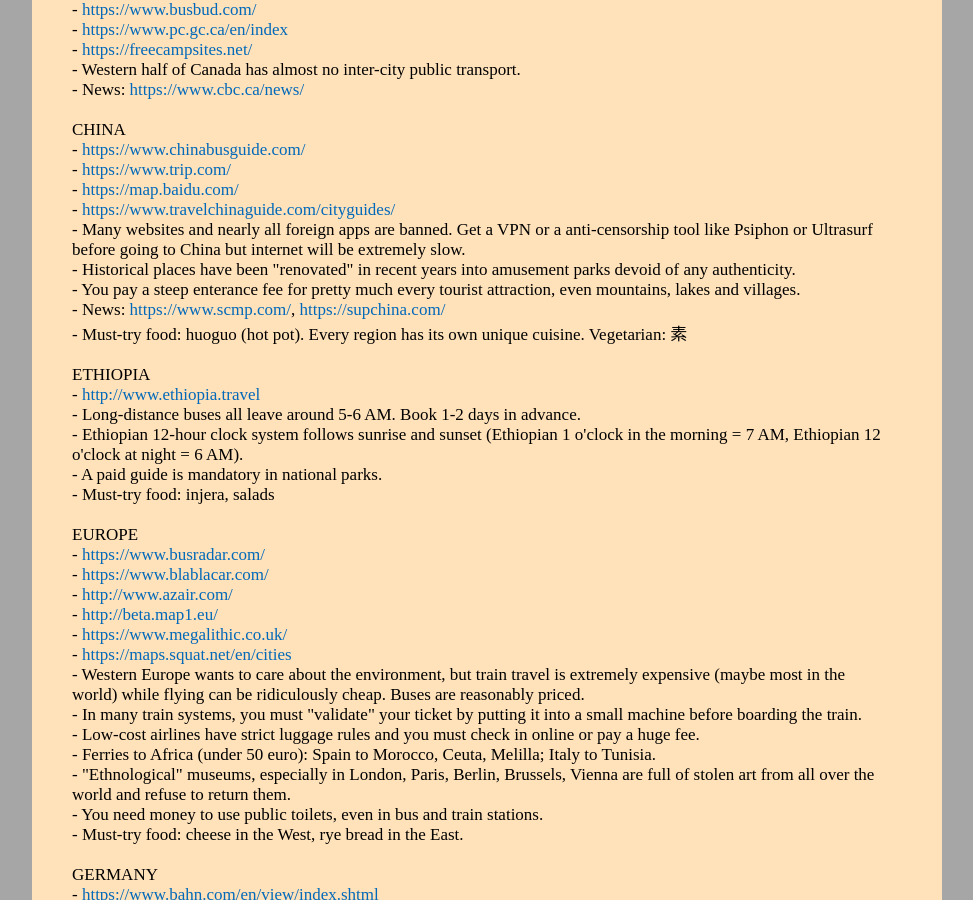
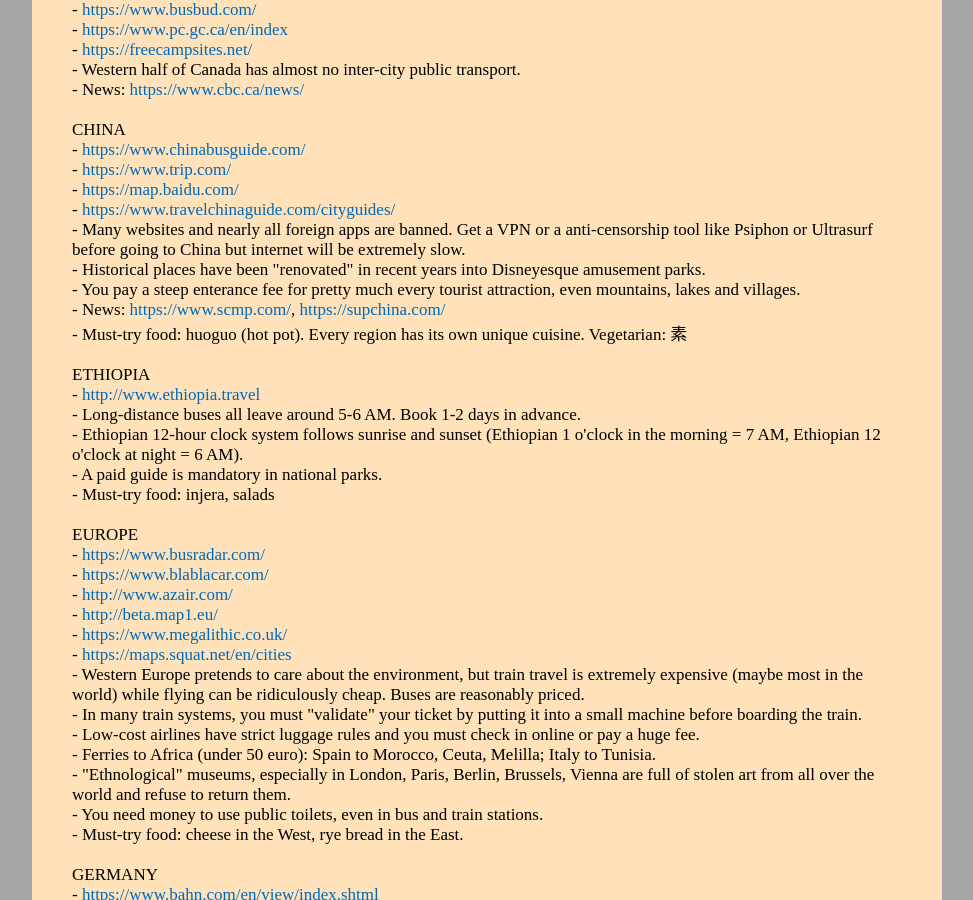
Before and after one commit to witbag/witbag.github.io, a Jekyll site: the page built from travel/notes.html, in a window 1280 px wide and 900 px high, scrolled down 824 px. Shown: the whole window, without its empty margins (153-1126 px from the left). Built offline with Jekyll 4.4.1, drawn with Linux system fonts in a browser that asks for light colours; some of the changed text lies outside the part shown.

Commit message:
Update notes.html

```diff
--- a/travel/notes.html
+++ b/travel/notes.html
@@ -52,7 +52,7 @@
 - <a href="https://map.baidu.com/" target=_blank>https://map.baidu.com/</a><br />
 - <a href="https://www.travelchinaguide.com/cityguides/" target=_blank>https://www.travelchinaguide.com/cityguides/</a><br />
 - Many websites and nearly all foreign apps are banned. Get a VPN or a anti-censorship tool like Psiphon or Ultrasurf before going to China but internet will be extremely slow.<br>
-- Historical places have been "renovated" in recent years into amusement parks devoid of any authenticity.<br>
+- Historical places have been "renovated" in recent years into Disneyesque amusement parks.<br>
 - You pay a steep enterance fee for pretty much every tourist attraction, even mountains, lakes and villages.<br>
 - News: <a href="https://www.scmp.com/" target=_blank>https://www.scmp.com/</a>, <a href="https://supchina.com/" target=_blank>https://supchina.com/</a><br />
 - Must-try food: huoguo (hot pot). Every region has its own unique cuisine. Vegetarian: 素<br>
@@ -71,7 +71,7 @@
 - <a href="http://beta.map1.eu/" target=_blank>http://beta.map1.eu/</a><br />
 - <a href="https://www.megalithic.co.uk/" target=_blank>https://www.megalithic.co.uk/</a><br />
 - <a href="https://maps.squat.net/en/cities" target=_blank>https://maps.squat.net/en/cities</a><br />
-- Western Europe wants to care about the environment, but train travel is extremely expensive (maybe most in the world) while flying can be ridiculously cheap. Buses are reasonably priced.<br>
+- Western Europe pretends to care about the environment, but train travel is extremely expensive (maybe most in the world) while flying can be ridiculously cheap. Buses are reasonably priced.<br>
 - In many train systems, you must "validate" your ticket by putting it into a small machine before boarding the train.<br>
 - Low-cost airlines have strict luggage rules and you must check in online or pay a huge fee.<br>
 - Ferries to Africa (under 50 euro): Spain to Morocco, Ceuta, Melilla; Italy to Tunisia.<br>
@@ -228,6 +228,7 @@
 - <a href="https://www.nps.gov/" target=_blank>https://www.nps.gov/</a><br />
 - <a href="https://www.nps.gov/maps/full.html?mapId=7ad17cc9-b808-4ff8-a2f9-a99909164466" target=_blank>https://www.nps.gov/maps/full.html?mapId=7ad17cc9-b808-4ff8-a2f9-a99909164466</a><br />
 - <a href="https://www.scaruffi.com/travel/hikes.html" target=_blank>https://www.scaruffi.com/travel/hikes.html</a><br />
+- <a href="https://andrewskurka.com/" target=_blank>https://andrewskurka.com/</a><br />
 - <a href="https://freecampsites.net/" target=_blank>https://freecampsites.net/</a><br />
 - Displayed prices do not include taxes.<br>
 - Border officials often treat visitors like criminals.<br>
```
Also changed, not shown: other parts of travel/notes.html (+2 -2 lines).
